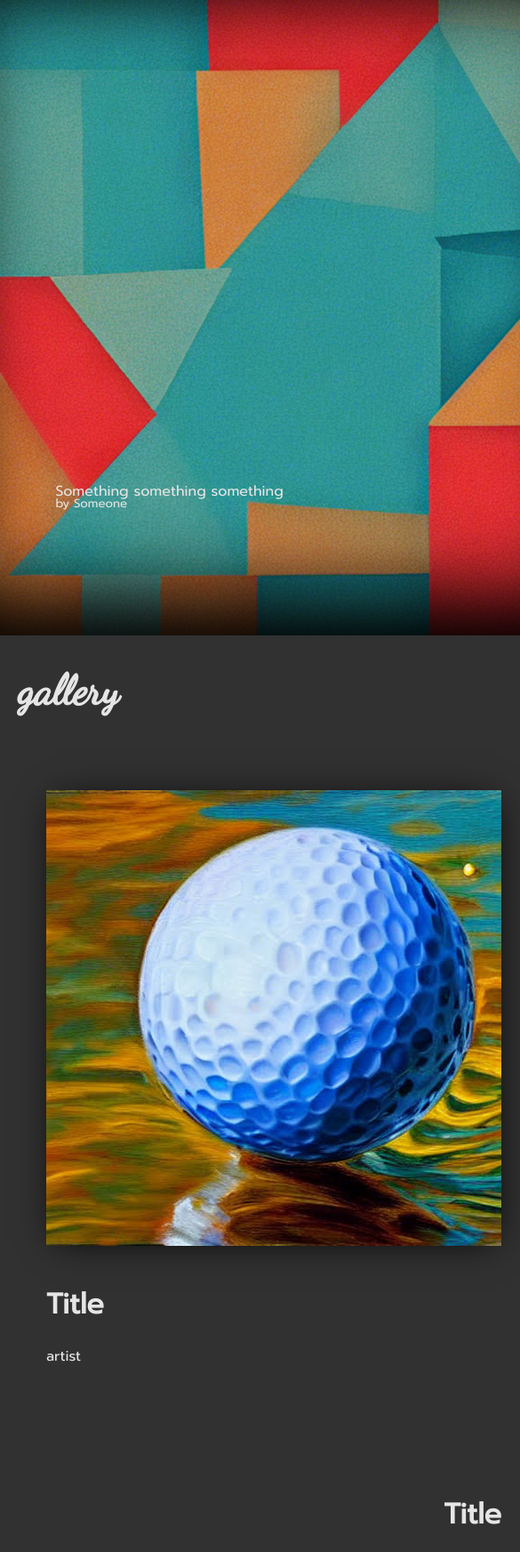
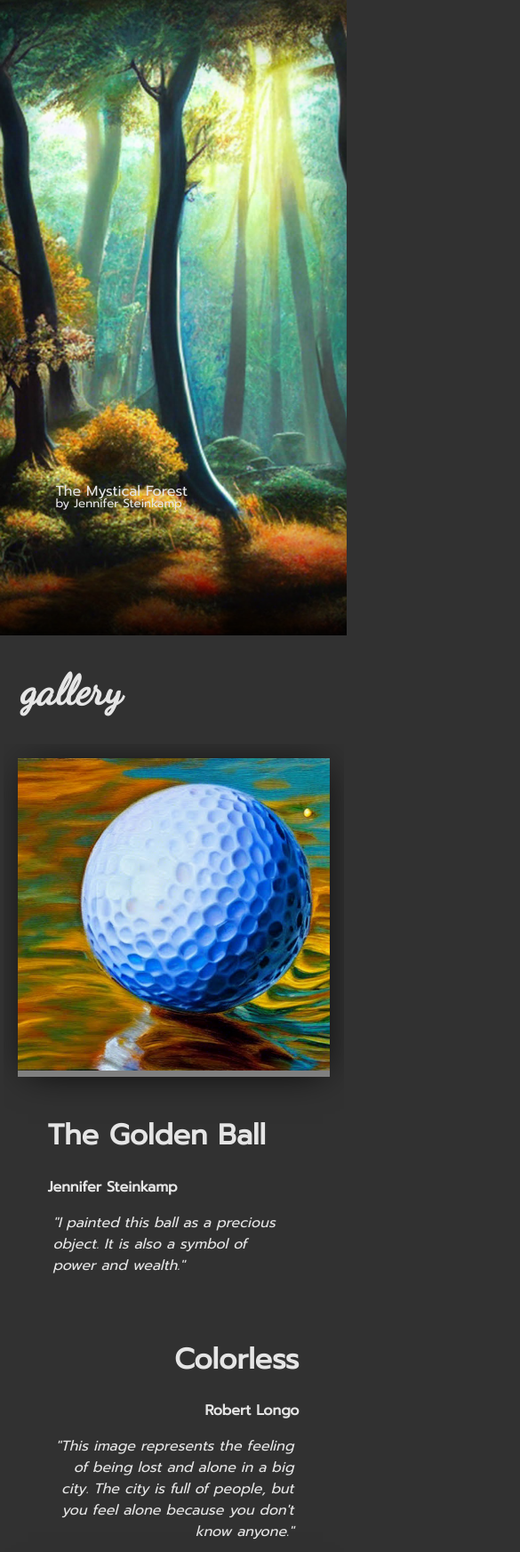
Before and after one commit to lbunch1/final-project, a plain HTML site: page index.html in a window 390 px wide. Shown: the part 231-1975 px from the top of the page at 89% size, 585 px wide, since content can reach past the window. Drawn offline with Linux system fonts and the light colour scheme.

Commit message:
completed working site. clean-up needed

```diff
--- a/index.html
+++ b/index.html
@@ -50,6 +50,17 @@
       padding: 42px;
     }
 
+    .block > img {
+      width: 512px;
+      height: auto;
+      max-width: 90vw;
+    }
+    .artists_wrapper {
+      background-color: var(--bg-color2);
+      width: 980px;
+      max-width: 90vw;
+    }
+
     @media screen and (max-width: 900px) {
       nav {
         flex-direction:column;
@@ -68,7 +79,9 @@
 
       .gallery_container {
         flex-direction: column;
+        padding: 6px;
       }
+
     }
 
     .logo_link {
@@ -167,7 +180,7 @@
       width:100%;
       height: 85vh;
       background-image: linear-gradient(to bottom right, black, grey);
-      background-image: url('assets/hero.jpg');
+      background-image: url('assets/00128.jpg');
       background-attachment: fixed;
       background-clip: border-box;
       background-repeat: no-repeat;
@@ -190,8 +203,8 @@
 
     .block {
       display: inline-block;
-      height: 512px;
-      width: 512px;
+      width:fit-content;
+      height: fit-content;
       background-color: grey;
       margin: 10px;
       transition: all 1s ease-in-out;
@@ -210,6 +223,7 @@
     .text-block {
       display: inline-block;
       width: 512px;
+      max-width: 90vw;
       margin: 10px;
       transition: all 2.2s ease-in-out;
       opacity: 0;
@@ -233,10 +247,7 @@
       clear: both;
     }
 
-    .artists_wrapper{
-      background-color: var(--bg-color2);
-      max-width: 980px;
-    }
+
 
     .bio_section > * {
       padding: 12px;
@@ -259,6 +270,47 @@
       transform: translateX(0);
       transform: translateY(0);
       opacity: 1;
+    }
+
+    blockquote {
+      font-style: italic;
+    }
+
+    .text-block > h1,
+    .text-block > p {
+      padding: 0 34px;
+    }
+
+    .text-block > p {
+      font-weight: bold;
+    }
+
+    .contact {
+      display: flex;
+      flex-wrap: wrap;
+      justify-content: space-evenly;
+      max-width: 980px;
+    }
+
+    .contact_block {
+      max-width: 400px;
+      padding: 60px;
+    }
+
+    a {
+      color: var(--accent);
+      text-decoration: none;
+      font-weight:bold;
+    }
+
+    .contact_heading_wrapper {
+      display:flex;
+      justify-content: center;
+    }
+
+    .contact_heading_wrapper > *{
+      width: 980px;
+      max-width: 90vw;
     }
 
 
@@ -291,25 +343,27 @@
   </nav>
   <main>
     <div class="container">
-      <div class="hero"><p class="hero_caption">Something something something<br><small>by Someone</small><br></p></div>
+      <div class="hero"><p class="hero_caption">The Mystical Forest<br><small>by Jennifer Steinkamp</small><br></p></div>
       <div id="gallery" class="section">
         <h1 class="section_heading">gallery</h1>
         <div class="gallery">
 
           <div class="gallery_container">
             <div class="block left">
-              <img src="assets/art/golf_ball.jpg" alt="" width="512px" height="512px">
+              <img src="assets/art/golf_ball.jpg" alt="">
             </div>
             <div class="text-block">
-              <h1>Title</h1>
-              <p>artist</p>
+              <h1>The Golden Ball</h1>
+              <p>Jennifer Steinkamp</p>
+              <blockquote>"I painted this ball as a precious object. It is also a symbol of power and wealth."</blockquote>
             </div>
           </div>
 
           <div class="gallery_container">
             <div class="text-block text-left">
-              <h1>Title</h1>
-              <p>artist</p>
+              <h1>Colorless</h1>
+              <p>Robert Longo</p>
+              <blockquote>"This image represents the feeling of being lost and alone in a big city. The city is full of people, but you feel alone because you don't know anyone."</blockquote>
             </div>
             <div class="block right">
               <img src="assets/art/city.jpg" alt="" width="512px" heigh="512px">
@@ -321,15 +375,17 @@
               <img src="assets/art/cow.jpg" alt="" width="512px" height="512px">
             </div>
             <div class="text-block">
-              <h1>Title</h1>
-              <p>artist</p>
+              <h1>A Happy Cow Face</h1>
+              <p>Paul Prudhomme</p>
+              <blockquote>"...the cow is happy. The painting is likely meant to represent the joy and happiness that the cow is feeling."</blockquote>
             </div>
           </div>
 
           <div class="gallery_container">
             <div class="text-block text-left">
-              <h1>Title</h1>
-              <p>artist</p>
+              <h1>The Dance of Life</h1>
+              <p>Julian Schnabel</p>
+              <blockquote>"The painting is abstract, so there is no one specific meaning. However, the broad brush strokes of red, orange, and blue could represent the beauty and chaos of the world."</blockquote>
             </div>
             <div class="block right">
               <img src="assets/art/meloncholy.jpg" alt="" width="512px" heigh="512px">
@@ -341,15 +397,17 @@
               <img src="assets/art/mountains.jpg" alt="" width="512px" height="512px">
             </div>
             <div class="text-block">
-              <h1>Title</h1>
-              <p>artist</p>
+              <h1>Rudimentary </h1>
+              <p>Paul Prudhomme</p>
+              <blockquote>"The painting is meant to be a representation of a rainbow, which is often seen after a storm. The colors of the rainbow are often seen as a symbol of hope and happiness."</blockquote>
             </div>
           </div>
 
           <div class="gallery_container">
             <div class="text-block text-left">
-              <h1>Title</h1>
-              <p>artist</p>
+              <h1>Loyalty</h1>
+              <p>Jennifer Steinkamp</p>
+              <blockquote>"It could be interpreted in many ways, but one possible meaning is that the dog represents loyalty and faithfulness."</blockquote>
             </div>
             <div class="block right">
               <img src="assets/art/purple_dog.jpg" alt="" width="512px" heigh="512px">
@@ -361,15 +419,17 @@
               <img src="assets/art/red_tree.jpg" alt="" width="512px" height="512px">
             </div>
             <div class="text-block">
-              <h1>Title</h1>
-              <p>artist</p>
+              <h1>The Red Tree</h1>
+              <p>Cindy Sherman</p>
+              <blockquote>"Despite the harsh conditions, there is still some life and hope. The red tree is a symbol of this hope."</blockquote>
             </div>
           </div>
 
           <div class="gallery_container">
             <div class="text-block text-left">
-              <h1>Title</h1>
-              <p>artist</p>
+              <h1>La Arbol de la Vida</h1>
+              <p>Cindy Sherman</p>
+              <blockquote>"The tree is a symbol of life and growth, while the nebula's in the background represent the vastness and beauty of the universe."</blockquote>
             </div>
             <div class="block right">
               <img src="assets/art/space_tree.jpg" alt="" width="512px" heigh="512px">
@@ -381,8 +441,9 @@
               <img src="assets/art/white_bike.jpg" alt="" width="512px" height="512px">
             </div>
             <div class="text-block">
-              <h1>Title</h1>
-              <p>artist</p>
+              <h1>The White Bicycle</h1>
+              <p>Cindy Sherman</p>
+              <blockquote>"...there is no one-size-fits-all answer to this question, as the meaning behind any given painting is ultimately up to interpretation. However, some possible interpretations of this particular painting could include notions of simplicity, peace, or even innocence."</blockquote>
             </div>
           </div>
 
@@ -419,11 +480,27 @@
         </div>
 
       </div>
-      <div id="contact" class="section">Contact</div>
+      <div class="contact_heading_wrapper">
+        <h1 class="section_heading">contact</h1>
+      </div>
+      <div id="contact" class="section contact">
+        <div class="contact_block">
+          a.i. art gallery<br>
+          101001 Silicon Rd.<br>
+          Humantown CA, 01101<br>
+          p: 101-110-0010
+        </div>
+        <div class="contact_block">
+          To contact a human, definitely not an A.I. please email us at: <br>
+          <a href="mailto:humanguy@aiartgallery.com">humanguy@aiartgallery.com</a>
+        </div>
+      </div>
     </div>
   </main>
   <footer>
     copyright&copy; analogue insights <script>new Date().getFullYear()</script> all rights reserved
+    <br><br><br>
+    **Disclaimer** All art, artists, titles and descriptions featured on this page were entirely generated by A.I. software. **
   </footer>
 
   <script>
@@ -441,7 +518,7 @@ function handleObserver(entries) {
 
 const observer = new IntersectionObserver(
   handleObserver,
-  { threshold: 0.5 }
+  { threshold: 0.7 }
 )
 
 block.forEach(block => {
```
Also changed, not shown: assets/00128.jpg (added).
